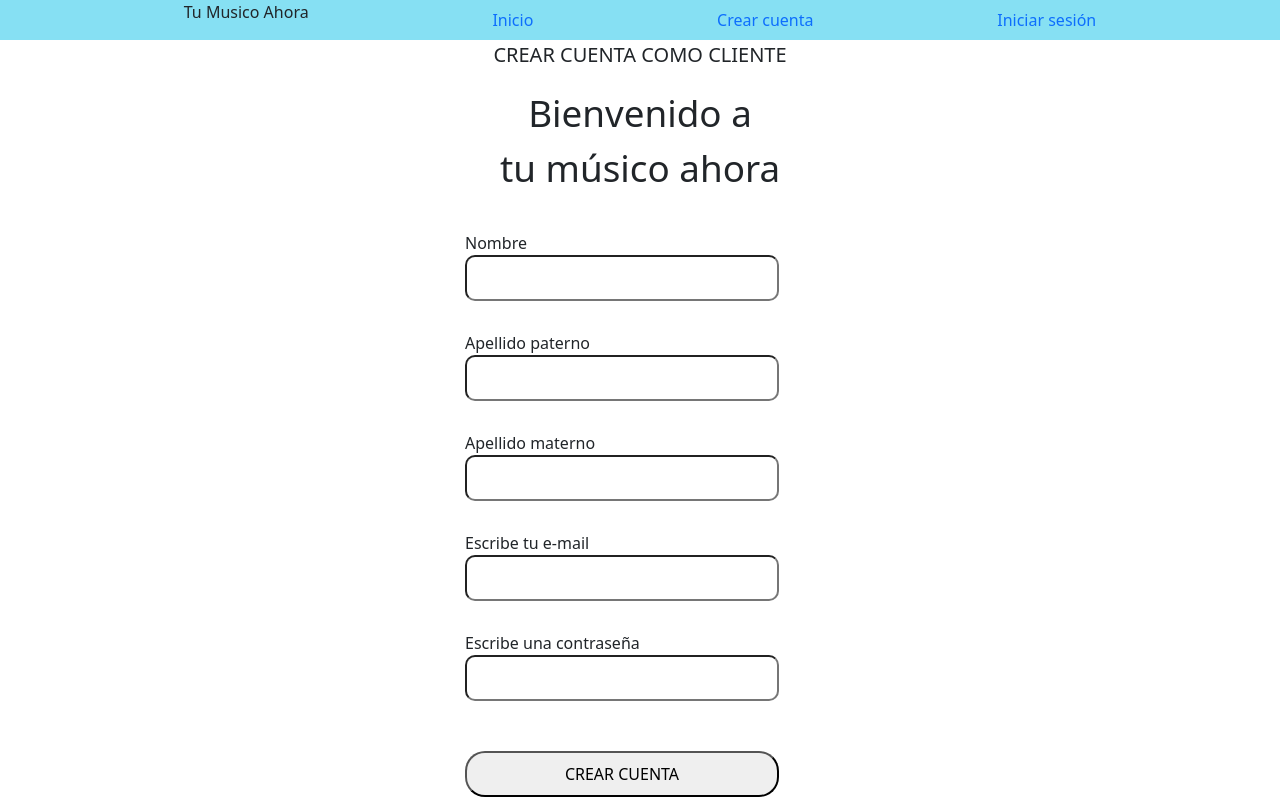
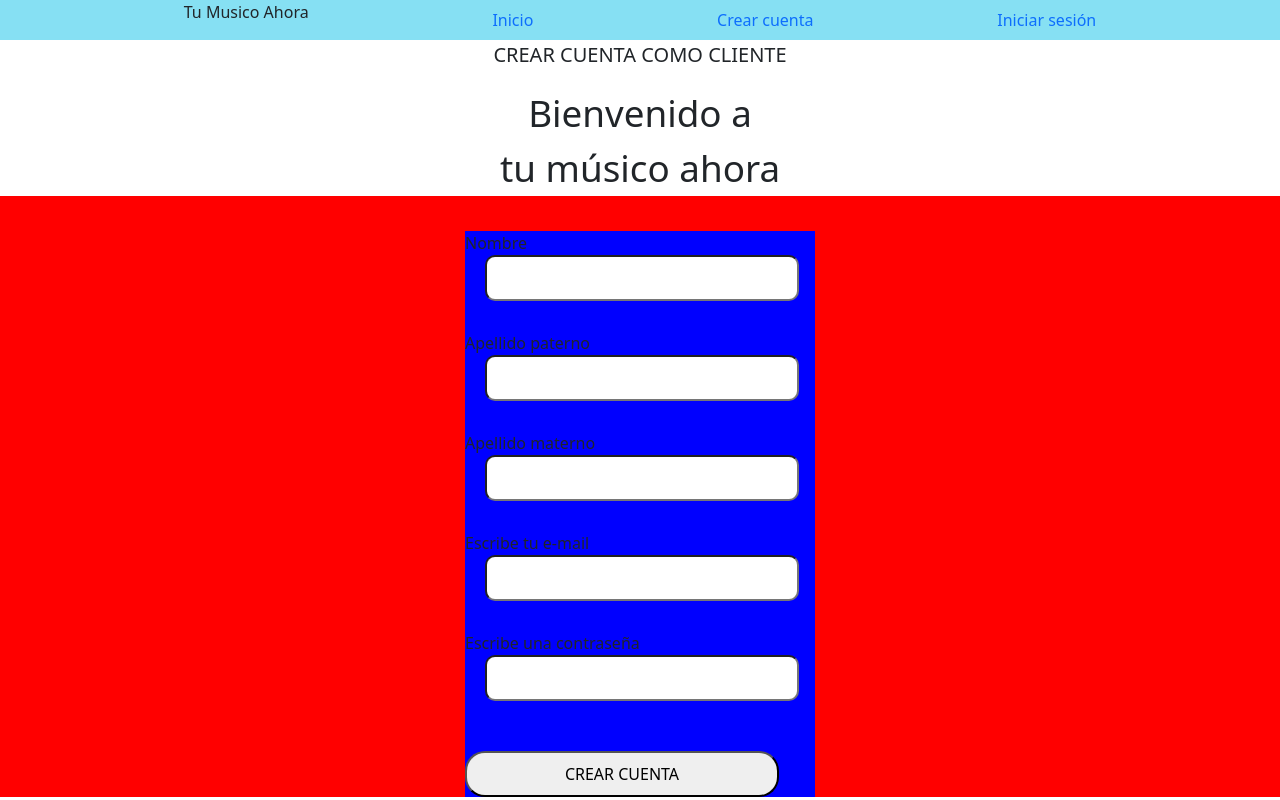
Before and after one commit to Kodemia-MusicApp/MusicApp-FrontEnd, a React app: page /crearcuenta/cliente in a window 1280 px wide. Built offline with nearby package versions, Linux system fonts and the light colour scheme.

Commit message:
1 file modified

```diff
--- a/src/Pages/CreateAccountUser/CreateAccountUser.scss
+++ b/src/Pages/CreateAccountUser/CreateAccountUser.scss
@@ -3,16 +3,18 @@
     width: 314px;
     height: 46px;
     border-radius: 10px;
-    align-items: center;
+    margin-left: 20px;
     margin-bottom: 30px;
 }
 //CONTAINERS
 .CreateAccountUserFormulario {
     display: flex;
     justify-content: center;
+    background-color: red;
 }
 
 .CreateAccountUserForm {
     margin-top: 35px;
     width: 350px;
+    background-color: blue;
 }
```
